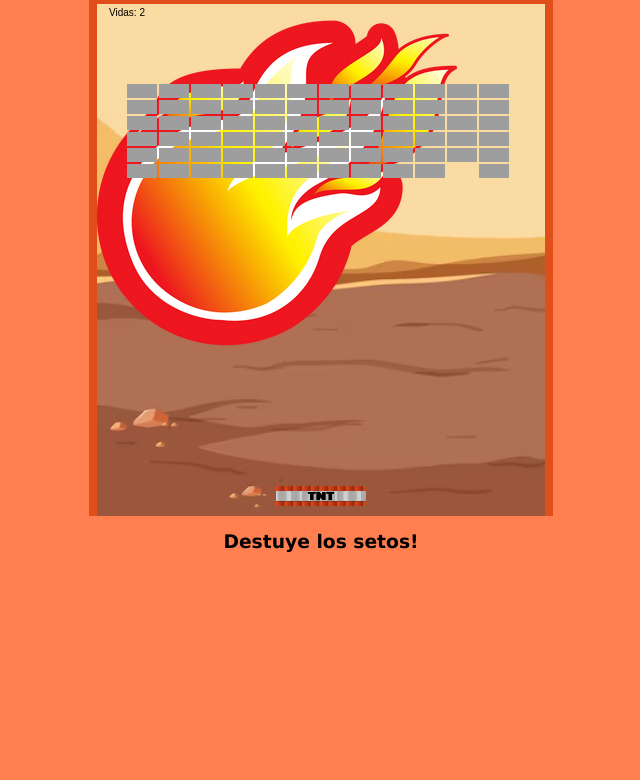
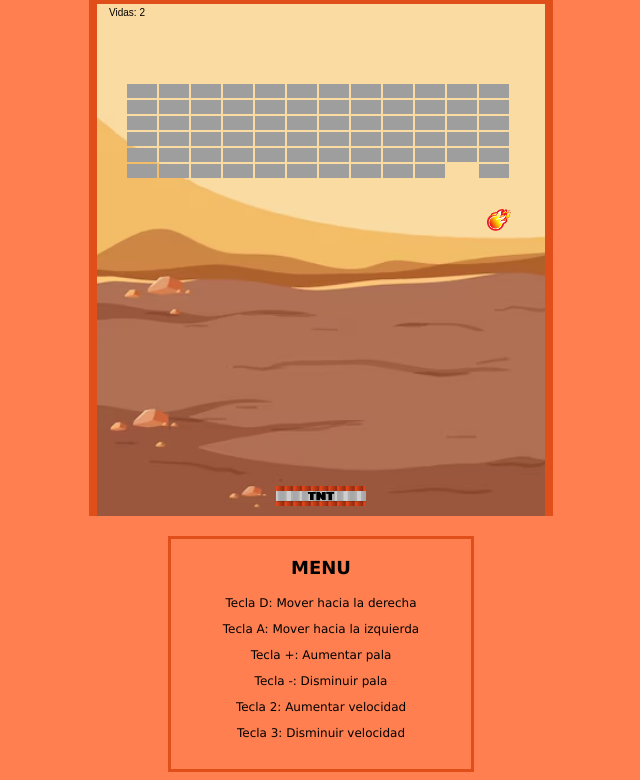
Before and after one commit to mariaorfilaa/Fireballgame, a plain HTML site: page Fireballgame/index.html in a window 1280 px wide. Shown: the part 152-932 px from the top of the page, without its empty margins (319-959 px from the left). Before the commit the page ends 800 px from the top, so only its background shows below. Drawn offline with Linux system fonts and the light colour scheme.

Commit message:
Add files via upload

```diff
--- a/Fireballgame/index.html
+++ b/Fireballgame/index.html
@@ -8,13 +8,22 @@
     <title>Fireball Game</title>
 </head>
 <body>
-    <h1> FIREBALL GAME</h1>
+    <h1> FIRE THE HEDGES</h1>
     <canvas id="canvas"></canvas>
     <img hidden id= "sprite" src="./img/tnt.png">
     <img hidden id="murs" src="./img/murs.png">
     <img hidden id="balls" src="./img/ball.png">
-    <h3>Destuye los setos!</h3>
-    <audio hidden id= "music" src="./audio/explosion-sound-effect-2-241820.mp3">
+    <audio hidden id= "music" src="./audio/explosion-sound-effect-2-241820.mp3"></audio>
+
+<section class="menu">
+    <h3><strong>MENU</strong></h3>
+    <p>Tecla D: Mover hacia la derecha</p>
+    <p>Tecla A: Mover hacia la izquierda</p>
+    <p>Tecla +: Aumentar pala</p>
+    <p>Tecla -: Disminuir pala</p>
+    <p>Tecla 2: Aumentar velocidad</p>
+    <p>Tecla 3: Disminuir velocidad</p>
+</section>
 
 </body>
 <script src="./index.js"></script>
--- a/Fireballgame/index.js
+++ b/Fireballgame/index.js
@@ -41,10 +41,10 @@ for(let c=0; c<columnes; c++){
     }
 }
 
-let radiPilota = 8;
+let radiPilota = 12;
 
 let x = canvas.width / 2
-let y = canvas.height - 30
+let y = canvas.height - 35
 
 let dx = 4
 let dy = -4
@@ -62,9 +62,9 @@ let palaY = canvas.height - alturaPala - 10 ;
 let vidas = 3
 
 function pintarPilota (){
-    ctx.beginPath();
+    /*ctx.beginPath();
     ctx.arc(x, y, radiPilota, 0, Math.PI*2);
-    /*ctx.fillStyle = "#FFF";
+    ctx.fillStyle = "#FFF";
     ctx.fill ();
     ctx.closePath();
     */
@@ -74,7 +74,10 @@ function pintarPilota (){
         0,
         360,
         360,
-
+        x,
+        y,
+        24,
+        24
     )
 
 }
--- a/Fireballgame/style.css
+++ b/Fireballgame/style.css
@@ -11,6 +11,16 @@ canvas{
     display: block;
     border-bottom: transparent;
 }
+.menu{
+    border:  3px solid rgb(224, 78, 25);
+    height: 230px;
+    width: 300px;
+    font-size: 12px;
+    margin: 0 auto;
+    margin-top: 20px;
+    font-family: Verdana, Geneva, Tahoma, sans-serif;
+    animation:jello-horizontal .9s linear both} @keyframes jello-horizontal{0%{transform:scale3d(1,1,1)}30%{transform:scale3d(1.25,.75,1)}40%{transform:scale3d(.75,1.25,1)}50%{transform:scale3d(1.15,.85,1)}65%{transform:scale3d(.95,1.05,1)}75%{transform:scale3d(1.05,.95,1)}100%{transform:scale3d(1,1,1)}
+}
 h1{
     margin: 0 auto;
     margin-bottom: 12px;
@@ -20,8 +30,5 @@ h1{
     text-shadow: 0 0 4px #ccc, 0 -5px 4px #ff3, 2px -10px 6px #fd3, -2px -15px 11px #f80, 2px -18px 18px #f20;
 }
 h3{
-    margin: 0 auto;
-    margin-top: 15px;
-    font-family: Verdana, Geneva, Tahoma, sans-serif;
-    animation:jello-horizontal .9s linear both} @keyframes jello-horizontal{0%{transform:scale3d(1,1,1)}30%{transform:scale3d(1.25,.75,1)}40%{transform:scale3d(.75,1.25,1)}50%{transform:scale3d(1.15,.85,1)}65%{transform:scale3d(.95,1.05,1)}75%{transform:scale3d(1.05,.95,1)}100%{transform:scale3d(1,1,1)}
+    font-size: 18px;
 }
```
Also changed, not shown: 1 other file.
